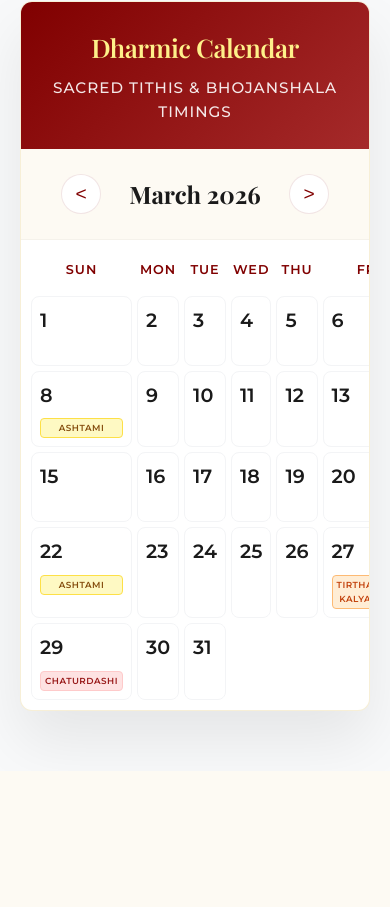
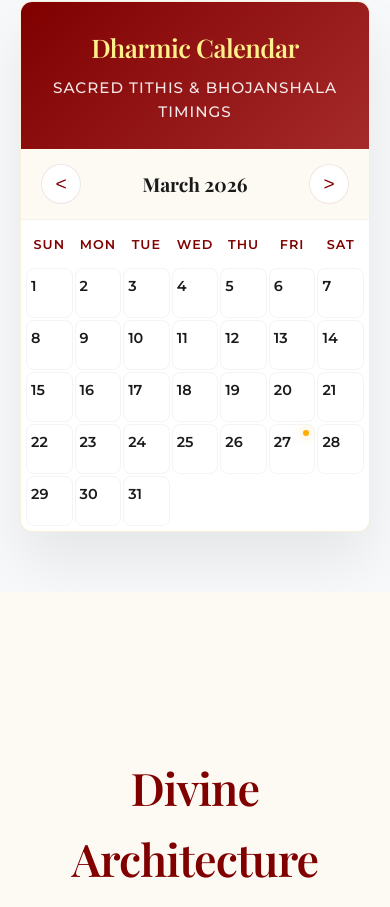
Before and after one commit to sharmakush2003/Jain-Dharamsala, a Next.js app: page /temple in a window 390 px wide. Shown: the part 4824-5731 px from the top of the page. Built offline with nearby package versions, Linux system fonts and the light colour scheme.

Commit message:
Fix: Mobile responsiveness for DharmicCalendar

```diff
--- a/src/components/DharmicCalendar.module.css
+++ b/src/components/DharmicCalendar.module.css
@@ -219,30 +219,88 @@
 }
 
 @media (max-width: 768px) {
+  .calendarHeader {
+    padding: 25px 20px;
+  }
+
+  .calendarHeader h3 {
+    font-size: 1.6rem;
+  }
+
+  .navigation {
+    padding: 15px 20px;
+  }
+
+  .monthLabel {
+    font-size: 1.2rem;
+  }
+
   .grid {
     gap: 5px;
     padding: 10px;
   }
 
   .dayCell {
-    min-height: 70px;
-    padding: 8px;
+    min-height: 60px;
+    padding: 5px;
+  }
+
+  .dayNum {
+    font-size: 0.9rem;
   }
 
   .tithiTag {
-    font-size: 0.55rem;
+    font-size: 0.5rem;
     padding: 2px 4px;
+    margin-top: 4px;
+    letter-spacing: 0;
+  }
+
+  .kalyanakDot {
+    top: 5px;
+    right: 5px;
+    width: 6px;
+    height: 6px;
   }
 
   .timingGrid {
     grid-template-columns: 1fr;
+    gap: 10px;
   }
 
-  .calendarHeader {
-    padding: 25px;
+  .detailSection {
+    padding: 20px;
   }
 
-  .calendarHeader h3 {
-    font-size: 1.6rem;
+  .detailHeader h4 {
+    font-size: 1.3rem;
   }
 }
+
+@media (max-width: 480px) {
+  .grid {
+    gap: 2px;
+    padding: 5px;
+  }
+
+  .dayCell {
+    min-height: 50px;
+    padding: 4px;
+  }
+
+  .tithiTag {
+    display: none; /* Hide text tags on very small screens to prevent overlap */
+  }
+
+  .dayCell::after {
+    content: '';
+    display: block;
+    width: 6px;
+    height: 6px;
+    border-radius: 50%;
+    margin: 4px auto 0;
+  }
+
+  .ashtami::after { background: #fde047; }
+  .chaturdashi::after { background: #fecaca; }
+}
```
